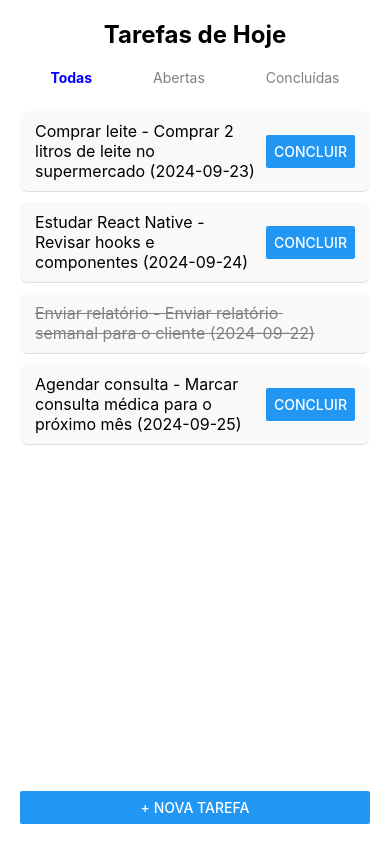
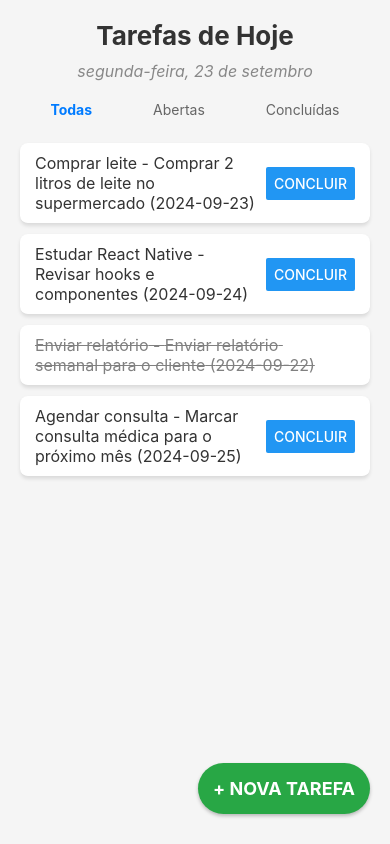
Before and after one commit to alexandrooliveira87/Projeto_Task_APP_React_Native, a React Native app in the folder Task_App/: screen / in a window 390 px wide. Built offline with nearby package versions, Linux system fonts and the light colour scheme.

Commit message:
[M1S09] Ex 3 - Aba de tarefas

```diff
--- a/Task_App/App.js
+++ b/Task_App/App.js
@@ -1,16 +1,21 @@
 import React, { useState } from 'react';
-import { View, Text, Button } from 'react-native';
+import { View, Text, TouchableOpacity } from 'react-native';
 import Aba from './components/Aba';
 import ListaDeTarefas from './components/ListaDeTarefas';
 import ModalNovaTarefa from './components/ModalNovaTarefa';
 import styles from './styles';
-import TarefasIniciais from './components/tarefasIniciais'; // Importando as tarefas iniciais
+import TarefasIniciais from './components/tarefasIniciais';
+import { format } from 'date-fns';
+import { ptBR } from 'date-fns/locale';
 
 export default function App() {
   const [tarefas, setTarefas] = useState(TarefasIniciais);
   const [novaTarefa, setNovaTarefa] = useState('');
   const [modalVisivel, setModalVisivel] = useState(false);
   const [abaAtiva, setAbaAtiva] = useState('Todas');
+
+  // Função para obter a data no formato "Segunda-feira, 16 setembro"
+  const dataAtual = format(new Date(), "eeee, dd 'de' MMMM", { locale: ptBR });
 
   const adicionarTarefa = () => {
     if (novaTarefa.length > 0) {
@@ -34,6 +39,8 @@ export default function App() {
   return (
     <View style={styles.container}>
       <Text style={styles.cabecalho}>Tarefas de Hoje</Text>
+      <Text style={styles.dataTexto}>{dataAtual}</Text>
+
       <Aba abaAtiva={abaAtiva} setAbaAtiva={setAbaAtiva} />
 
       <ListaDeTarefas
@@ -41,7 +48,10 @@ export default function App() {
         completarTarefa={completarTarefa}
       />
 
-      <Button title="+ Nova Tarefa" onPress={() => setModalVisivel(true)} />
+      {/* Certifique-se de que o texto do botão está dentro de um componente <Text> */}
+      <TouchableOpacity style={styles.botaoNovaTarefa} onPress={() => setModalVisivel(true)}>
+        <Text style={styles.botaoTexto}>+ NOVA TAREFA</Text>
+      </TouchableOpacity>
 
       <ModalNovaTarefa
         modalVisivel={modalVisivel}
--- a/Task_App/components/ModalNovaTarefa.js
+++ b/Task_App/components/ModalNovaTarefa.js
@@ -1,5 +1,5 @@
 import React from 'react';
-import { Modal, View, Text, TextInput, Button } from 'react-native';
+import { Modal, View, Text, TextInput, TouchableOpacity } from 'react-native';
 import styles from '../styles';
 
 export default function ModalNovaTarefa({
@@ -10,7 +10,7 @@ export default function ModalNovaTarefa({
   adicionarTarefa,
 }) {
   return (
-    <Modal visible={modalVisivel} animationType="slide">
+    <Modal visible={modalVisivel} animationType="slide" transparent={true}>
       <View style={styles.modalView}>
         <Text style={styles.modalTexto}>Nova Tarefa</Text>
         <TextInput
@@ -19,8 +19,16 @@ export default function ModalNovaTarefa({
           value={novaTarefa}
           onChangeText={setNovaTarefa}
         />
-        <Button title="Adicionar Tarefa" onPress={adicionarTarefa} />
-        <Button title="Cancelar" color="red" onPress={() => setModalVisivel(false)} />
+
+        {/* Botão para adicionar a tarefa */}
+        <TouchableOpacity style={styles.modalBotaoAdicionar} onPress={adicionarTarefa}>
+          <Text style={styles.botaoTextoModal}>Adicionar Tarefa</Text>
+        </TouchableOpacity>
+
+        {/* Botão para cancelar e fechar o modal */}
+        <TouchableOpacity style={styles.modalBotaoCancelar} onPress={() => setModalVisivel(false)}>
+          <Text style={styles.botaoTextoModal}>Cancelar</Text>
+        </TouchableOpacity>
       </View>
     </Modal>
   );
--- a/Task_App/components/tarefasIniciais.js
+++ b/Task_App/components/tarefasIniciais.js
@@ -1,4 +1,6 @@
-const Tarefas = [
+// components/tarefasIniciais.js
+
+const TarefasIniciais = [
   {
     nome: "Comprar leite",
     descricao: "Comprar 2 litros de leite no supermercado",
@@ -25,4 +27,4 @@ const Tarefas = [
   }
 ];
 
-export default Tarefas;
+export default TarefasIniciais;
--- a/Task_App/package.json
+++ b/Task_App/package.json
@@ -9,6 +9,7 @@
     "web": "expo start --web"
   },
   "dependencies": {
+    "date-fns": "^4.1.0",
     "expo": "~51.0.28",
     "expo-status-bar": "~1.12.1",
     "react": "18.2.0",
--- a/Task_App/styles.js
+++ b/Task_App/styles.js
@@ -4,13 +4,21 @@ export default StyleSheet.create({
   container: {
     flex: 1,
     padding: 20,
-    backgroundColor: '#fff',
+    backgroundColor: '#f5f5f5', // Fundo suave
   },
   cabecalho: {
-    fontSize: 24,
+    fontSize: 26,
     fontWeight: 'bold',
+    marginBottom: 10,
+    textAlign: 'center',
+    color: '#333',
+  },
+  dataTexto: {
+    fontSize: 16,
+    fontStyle: 'italic',
+    textAlign: 'center',
     marginBottom: 20,
-    textAlign: 'center',
+    color: '#888',
   },
   abas: {
     flexDirection: 'row',
@@ -18,57 +26,114 @@ export default StyleSheet.create({
     marginBottom: 20,
   },
   abaAtiva: {
-    color: 'blue',
+    color: '#007BFF',
     fontWeight: 'bold',
   },
   abaInativa: {
-    color: 'gray',
+    color: '#666',
   },
   listaDeTarefas: {
     flex: 1,
     marginBottom: 20,
   },
   itemDeTarefa: {
-    flexDirection: 'row', // Organiza os itens horizontalmente
-    justifyContent: 'space-between', // Deixa o texto e o botão com espaço entre eles
-    alignItems: 'center', // Alinha verticalmente ao centro
-    paddingVertical: 10, // Espaçamento vertical
-    paddingHorizontal: 15, // Espaçamento horizontal
+    flexDirection: 'row',
+    justifyContent: 'space-between',
+    alignItems: 'center',
+    paddingVertical: 10,
+    paddingHorizontal: 15,
     borderBottomWidth: 1,
     borderColor: '#ddd',
-    backgroundColor: '#f9f9f9', // Cor de fundo para destaque
-    borderRadius: 8, // Bordas arredondadas para o item
-    marginVertical: 5, // Margem vertical entre os itens
+    backgroundColor: '#fff',
+    borderRadius: 8,
+    marginVertical: 5,
+    shadowColor: '#000',
+    shadowOffset: { width: 0, height: 2 },
+    shadowOpacity: 0.1,
+    shadowRadius: 3.84,
+    elevation: 2,
   },
   tarefaTexto: {
     fontSize: 16,
-    flex: 1, // Faz com que o texto ocupe o máximo de espaço possível
-    marginRight: 10, // Espaço entre o texto e o botão
+    flex: 1,
+    marginRight: 10,
+    color: '#333',
   },
   tarefaConcluida: {
     fontSize: 16,
     flex: 1,
     marginRight: 10,
-    textDecorationLine: 'line-through', // Risca o texto das tarefas concluídas
+    textDecorationLine: 'line-through',
     color: 'gray',
+  },
+  botaoNovaTarefa: {
+    position: 'absolute', // Botão flutuante
+    right: 20,
+    bottom: 30,
+    backgroundColor: '#28a745', // Cor verde para destaque
+    padding: 15,
+    borderRadius: 50,
+    alignItems: 'center',
+    justifyContent: 'center',
+    shadowColor: '#000',  // Sombra para destaque
+    shadowOffset: { width: 0, height: 2 },
+    shadowOpacity: 0.25,
+    shadowRadius: 3.84,
+    elevation: 5,
+  },
+  botaoTexto: {
+    color: '#fff',
+    fontSize: 18,
+    fontWeight: 'bold',
   },
   modalView: {
     flex: 1,
     justifyContent: 'center',
     alignItems: 'center',
     padding: 20,
+    backgroundColor: '#fff',
+    borderRadius: 10,
+    shadowColor: '#000',
+    shadowOffset: { width: 0, height: 2 },
+    shadowOpacity: 0.25,
+    shadowRadius: 4,
+    elevation: 5,
   },
   modalTexto: {
     fontSize: 24,
     marginBottom: 20,
     textAlign: 'center',
+    fontWeight: 'bold',
+    color: '#333',
   },
   input: {
     width: '80%',
-    borderColor: 'gray',
+    borderColor: '#ddd',
     borderWidth: 1,
     padding: 10,
     marginBottom: 20,
     borderRadius: 8,
+    backgroundColor: '#f9f9f9',
+  },
+  modalBotaoAdicionar: {
+    backgroundColor: '#007BFF',
+    padding: 12,
+    borderRadius: 8,
+    alignItems: 'center',
+    width: '80%',
+    marginTop: 10,
+  },
+  modalBotaoCancelar: {
+    backgroundColor: '#FF4D4D',
+    padding: 12,
+    borderRadius: 8,
+    alignItems: 'center',
+    width: '80%',
+    marginTop: 10,
+  },
+  botaoTextoModal: {
+    color: '#fff',
+    fontSize: 16,
+    fontWeight: 'bold',
   },
 });
```
Also changed, not shown: Task_App/utils/dataFormatter.js (added, +11 -0 lines), 1 other file (tests, documents, lock files or other folders).
